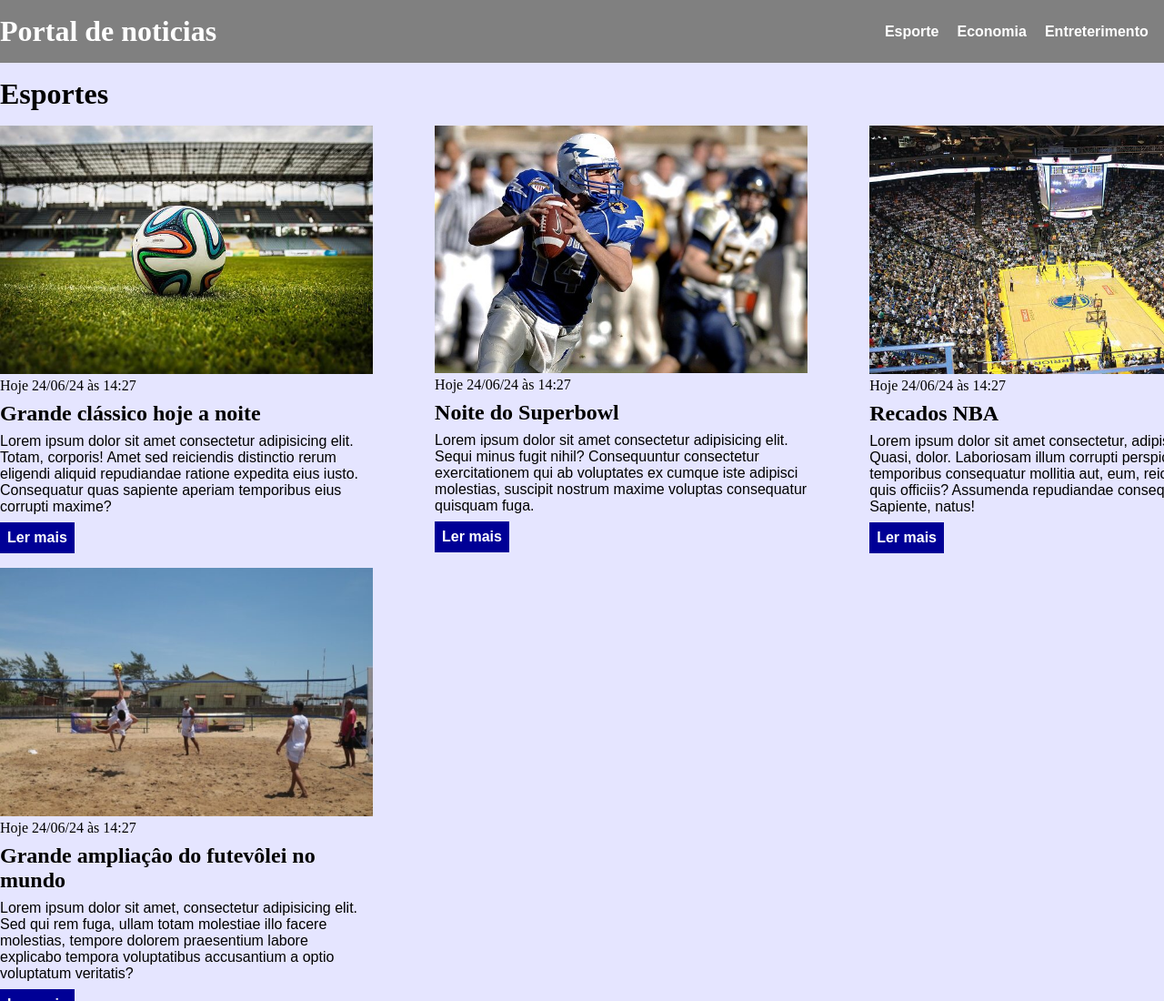
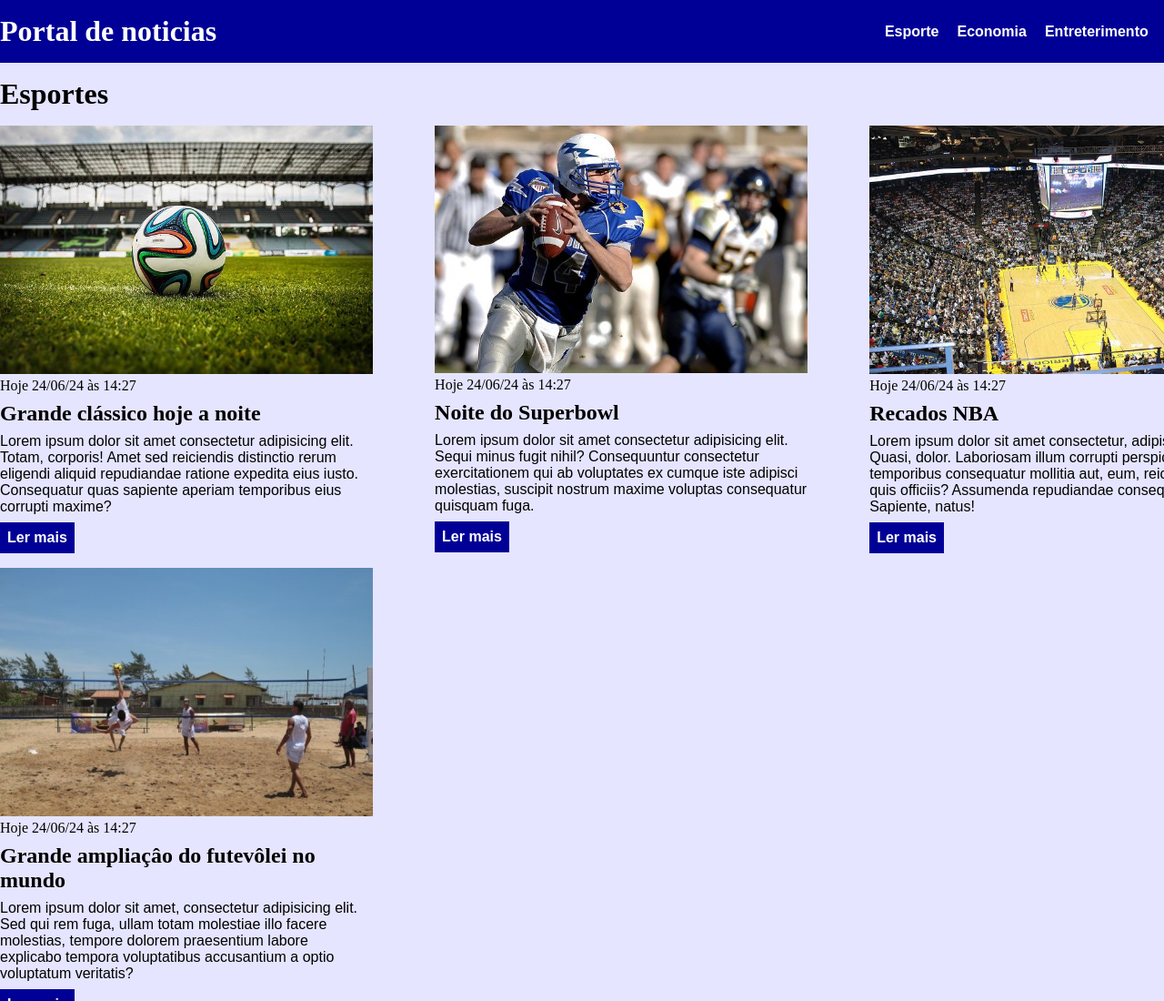
Before and after one commit to iagofreitassilva/HTML_AULA, a plain HTML site: page index.html in a window 1280 px wide. Shown: the top 1100 px of the page at 91% size. Drawn offline with Linux system fonts and the light colour scheme.

Commit message:
mudando cor do header do titulo

```diff
--- a/main.css
+++ b/main.css
@@ -5,7 +5,7 @@
 }
 
 body > header{
-    background-color: grey;
+    background-color:rgba(0, 0, 150, 10);
     padding: 16px 0 16px 0;
     color: #fff;
 }
```
